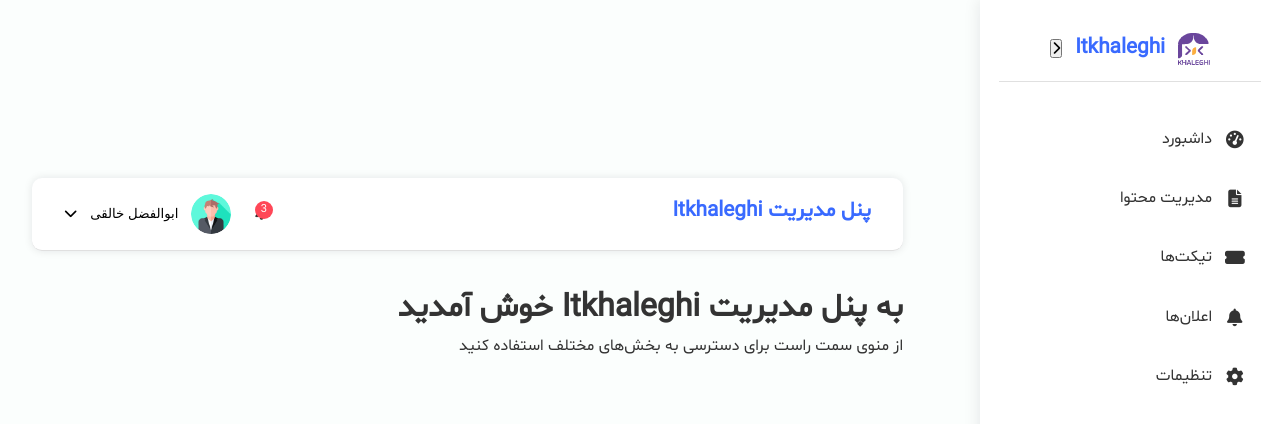
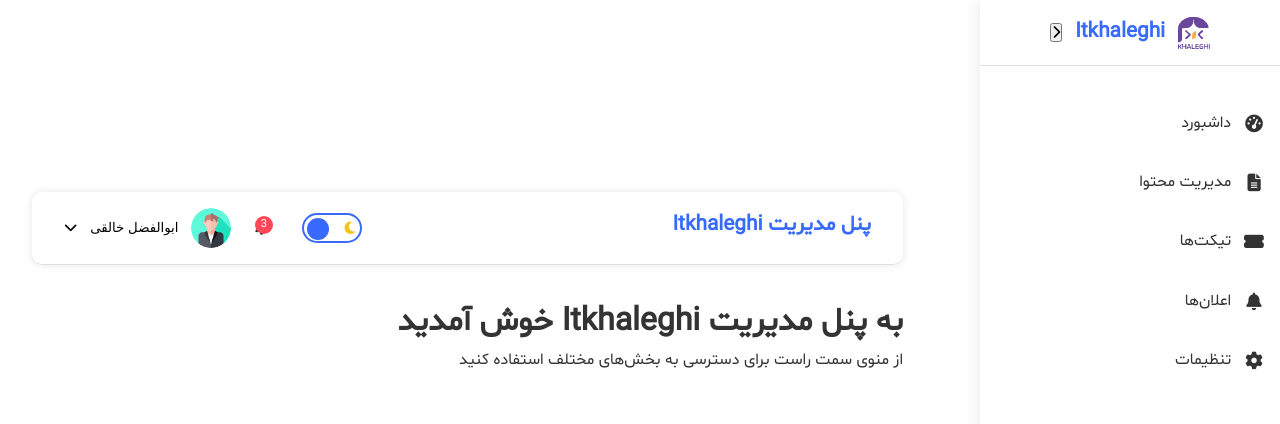
Before and after one commit to itKhaleghi/adminpanel, a plain HTML site: page index.html in a window 1280 px wide. Drawn offline with Linux system fonts and the light colour scheme; files whose address does not match are found by name.

Commit message:
edit darkmod

```diff
--- a/index.html
+++ b/index.html
@@ -80,6 +80,14 @@
             </div>
 
             <div class="navbar-left">
+                   <div class="theme-switcher">
+                    <input type="checkbox" id="theme-toggle" class="theme-toggle-checkbox">
+                    <label for="theme-toggle" class="theme-toggle-label">
+                        <span class="theme-toggle-ball"></span>
+                        <i class="fas fa-moon"></i>
+                        <i class="fas fa-sun"></i>
+                    </label>
+                </div>
                 <div class="notifications-dropdown">
                     <a href="notifications.html" class="notification-icon">
                         <i class="fas fa-bell"></i>
--- a/js/theme.js
+++ b/js/theme.js
@@ -1,77 +1,126 @@
-// تغییر حالت دارک/لایت
+/**
+ * سیستم مدیریت حالت تاریک/روشن
+ * نسخه 2.0 - دارای قابلیت‌های:
+ * - تغییر حالت با انیمیشن
+ * - ذخیره حالت در localStorage
+ * - پشتیبانی از اولویت سیستم
+ * - همگام‌سازی چند دکمه
+ * - مدیریت کلاس‌های مربوطه
+ */
+
 document.addEventListener('DOMContentLoaded', function() {
-    const themeToggle = document.querySelector('.theme-toggle');
+    // عناصر اصلی
+    const themeToggles = document.querySelectorAll('.theme-toggle-checkbox');
+    const darkTheme = document.getElementById('dark-theme');
     const body = document.body;
 
-    // بررسی حالت ذخیره شده در localStorage
-    const savedTheme = localStorage.getItem('theme') || 'light-mode';
-    body.classList.add(savedTheme);
+    // بررسی اولویت سیستم
+    const systemPrefersDark = window.matchMedia('(prefers-color-scheme: dark)').matches;
 
-    // تنظیم آیکون مناسب بر اساس حالت فعلی
-    if (savedTheme === 'dark-mode') {
-        document.querySelector('.dark-icon').style.display = 'none';
-        document.querySelector('.light-icon').style.display = 'block';
-    } else {
-        document.querySelector('.dark-icon').style.display = 'block';
-        document.querySelector('.light-icon').style.display = 'none';
+    // بررسی حالت ذخیره شده یا استفاده از اولویت سیستم
+    let savedTheme = localStorage.getItem('theme');
+
+    // اگر حالت ذخیره شده وجود نداشت از اولویت سیستم استفاده کن
+    if (!savedTheme) {
+        savedTheme = systemPrefersDark ? 'dark' : 'light';
+        localStorage.setItem('theme', savedTheme);
     }
 
-    // تغییر حالت با کلیک روی دکمه
-    if (themeToggle) {
-        themeToggle.addEventListener('click', function() {
-            body.classList.toggle('dark-mode');
-            body.classList.toggle('light-mode');
+    // اعمال حالت اولیه
+    if (savedTheme === 'dark') {
+        enableDarkMode(true);
+    } else {
+        enableLightMode(true);
+    }
 
-            // تغییر آیکون
-            const darkIcon = document.querySelector('.dark-icon');
-            const lightIcon = document.querySelector('.light-icon');
-
-            if (body.classList.contains('dark-mode')) {
-                darkIcon.style.display = 'none';
-                lightIcon.style.display = 'block';
-                localStorage.setItem('theme', 'dark-mode');
+    // رویداد تغییر برای تمام دکمه‌ها
+    themeToggles.forEach(toggle => {
+        toggle.addEventListener('change', function() {
+            if (this.checked) {
+                enableDarkMode();
             } else {
-                darkIcon.style.display = 'block';
-                lightIcon.style.display = 'none';
-                localStorage.setItem('theme', 'light-mode');
+                enableLightMode();
             }
         });
+    });
+
+    // نظارت بر تغییرات اولویت سیستم
+    window.matchMedia('(prefers-color-scheme: dark)').addEventListener('change', e => {
+        if (!localStorage.getItem('theme')) {
+            if (e.matches) {
+                enableDarkMode();
+            } else {
+                enableLightMode();
+            }
+        }
+    });
+
+    // فعال کردن حالت تاریک
+    function enableDarkMode(initialLoad = false) {
+        // اعمال تغییرات ظاهری
+        if (!initialLoad) {
+            document.documentElement.style.setProperty('--transition-time', '0.3s');
+            body.style.transition = 'background-color 0.3s ease';
+        }
+
+        darkTheme.disabled = false;
+        body.classList.add('dark-mode');
+        localStorage.setItem('theme', 'dark');
+
+        // به‌روزرسانی تمام دکمه‌ها
+        themeToggles.forEach(toggle => {
+            toggle.checked = true;
+        });
+
+        // انتشار رویداد سفارشی
+        document.dispatchEvent(new CustomEvent('themeChanged', { detail: 'dark' }));
     }
 
-    // منوی جمع‌شونده در دسکتاپ
-    const collapseBtn = document.querySelector('.collapse-btn');
-    const sidebar = document.querySelector('.sidebar');
-    const collapsedSidebar = document.querySelector('.collapsed-sidebar');
-    const mainContent = document.querySelector('.main-content');
+    // فعال کردن حالت روشن
+    function enableLightMode(initialLoad = false) {
+        // اعمال تغییرات ظاهری
+        if (!initialLoad) {
+            document.documentElement.style.setProperty('--transition-time', '0.3s');
+            body.style.transition = 'background-color 0.3s ease';
+        }
 
-    if (collapseBtn && sidebar && collapsedSidebar && mainContent) {
-        collapseBtn.addEventListener('click', function() {
-            sidebar.classList.toggle('collapsed');
-            collapsedSidebar.classList.toggle('active');
-            mainContent.classList.toggle('expanded');
+        darkTheme.disabled = true;
+        body.classList.remove('dark-mode');
+        localStorage.setItem('theme', 'light');
 
-            // تغییر آیکون
-            const icon = this.querySelector('i');
-            if (sidebar.classList.contains('collapsed')) {
-                icon.classList.remove('fa-chevron-right');
-                icon.classList.add('fa-chevron-left');
-            } else {
-                icon.classList.remove('fa-chevron-left');
-                icon.classList.add('fa-chevron-right');
-            }
-
-            // ذخیره حالت در localStorage
-            localStorage.setItem('sidebarCollapsed', sidebar.classList.contains('collapsed'));
+        // به‌روزرسانی تمام دکمه‌ها
+        themeToggles.forEach(toggle => {
+            toggle.checked = false;
         });
 
-        // بررسی حالت ذخیره شده
-        const isCollapsed = localStorage.getItem('sidebarCollapsed') === 'true';
-        if (isCollapsed) {
-            sidebar.classList.add('collapsed');
-            collapsedSidebar.classList.add('active');
-            mainContent.classList.add('expanded');
-            collapseBtn.querySelector('i').classList.remove('fa-chevron-right');
-            collapseBtn.querySelector('i').classList.add('fa-chevron-left');
+        // انتشار رویداد سفارشی
+        document.dispatchEvent(new CustomEvent('themeChanged', { detail: 'light' }));
+    }
+
+    // تابع کمکی برای تغییر سیستماتیک تم
+    window.changeTheme = function(theme) {
+        if (theme === 'dark') {
+            enableDarkMode();
+        } else if (theme === 'light') {
+            enableLightMode();
+        } else {
+            // حالت خودکار بر اساس اولویت سیستم
+            if (systemPrefersDark) {
+                enableDarkMode();
+            } else {
+                enableLightMode();
+            }
         }
-    }
+    };
+
+    // تابع کمکی برای دریافت حالت فعلی
+    window.getCurrentTheme = function() {
+        return body.classList.contains('dark-mode') ? 'dark' : 'light';
+    };
 });
+
+// رویداد سفارشی برای تغییر تم
+document.addEventListener('themeChanged', function(e) {
+    console.log('تم تغییر کرد به:', e.detail);
+    // اینجا می‌توانید کدهای دیگری که باید با تغییر تم اجرا شوند را اضافه کنید
+});
--- a/styles/style.css
+++ b/styles/style.css
@@ -2,7 +2,7 @@
     font-family: 'shabnam';
     src: url('../fonts/Shabnam.eot') format('eot');
     src: url('../fonts/Shabnam.ttf') format('truetype'),
-         url('../fonts/Shabnam.woff') format('woff');
+        url('../fonts/Shabnam.woff') format('woff');
     font-weight: normal;
     font-style: normal;
 }
@@ -23,6 +23,16 @@
     --color-success: #2ed573;
     --color-warning: #ffa502;
     --color-info: #1e90ff;
+    --color-bg: #ffffff;
+    --color-text: #333333;
+    --color-primary: #396aff;
+    --transition-time: 0s;
+}
+
+[data-theme="dark"] {
+    --color-bg: #1a202c;
+    --color-text: #f0f0f0;
+    --color-primary: #4f7cff;
 }
 
 * {
@@ -36,9 +46,11 @@
 
 body {
     font-family: 'shabnam', sans-serif;
-    background-color: var(--bg);
+    line-height: 1.6;
+    background-color: var(--color-bg);
     color: var(--color-text);
-    line-height: 1.6;
+    transition: background-color var(--transition-time) ease,
+        color var(--transition-time) ease;
 }
 
 /* دکمه همبرگر ثابت */
@@ -142,7 +154,6 @@
     top: 0;
     right: 0;
     bottom: 0;
-    padding: 1rem 1.2rem;
     background-color: white;
     box-shadow: var(--shadow);
     z-index: 100;
@@ -474,7 +485,8 @@
     border-collapse: collapse;
 }
 
-.data-table th, .data-table td {
+.data-table th,
+.data-table td {
     padding: 1rem;
     text-align: right;
     border-bottom: 1px solid var(--color-border);
@@ -638,9 +650,10 @@
     margin-top: 0.5rem;
 }
 
-.tree .collapsed + ul {
+.tree .collapsed+ul {
     display: block;
 }
+
 /* حالت نوار کنار  */
 .sidebar {
     width: 300px;
@@ -875,7 +888,8 @@
         grid-template-columns: 1fr 1fr;
     }
 
-    .data-table th, .data-table td {
+    .data-table th,
+    .data-table td {
         padding: 0.8rem;
         font-size: 0.9rem;
     }
@@ -908,7 +922,8 @@
     margin-bottom: 2rem;
 }
 
-.navbar-right, .navbar-left {
+.navbar-right,
+.navbar-left {
     display: flex;
     align-items: center;
     gap: 1.5rem;
@@ -1010,17 +1025,20 @@
     width: 20px;
     text-align: center;
 }
+
 header.overview-header {
     display: flex;
     justify-content: space-between;
     align-content: center;
     align-items: center;
 }
+
 .content-header {
     display: flex;
     justify-content: space-between;
     margin-bottom: 2rem;
 }
+
 /* استایل‌های حالت تاریک */
 body.dark-mode .main-header {
     background-color: #2d3748;
@@ -1047,6 +1065,7 @@
     background-color: #4a5568;
     color: white;
 }
+
 /* تنظیمات پشتیبان‌گیری */
 .backup-options {
     display: grid;
@@ -1106,13 +1125,84 @@
     color: var(--color-main);
 }
 
-/* حالت تاریک برای تنظیمات پشتیبان */
-body.dark-mode .backup-card,
-body.dark-mode .backup-schedule {
-    background: #2d3748;
-    border-color: #4a5568;
+/* استایل دکمه تغییر حالت */
+.theme-toggle {
+    background: none;
+    border: none;
+    cursor: pointer;
+    font-size: 1.2rem;
+    color: var(--color-text);
+    width: 40px;
+    height: 40px;
+    display: flex;
+    align-items: center;
+    justify-content: center;
+    border-radius: 50%;
+    transition: all 0.3s ease;
 }
 
-body.dark-mode .backup-card p {
-    color: #a0aec0;
+/* استایل دکمه تغییر حالت پیشرفته */
+/* استایل دکمه تغییر تم */
+.theme-switcher {
+  position: relative;
+  display: inline-block;
+  margin: 0 10px;
 }
+
+.theme-toggle-checkbox {
+  position: absolute;
+  opacity: 0;
+}
+
+.theme-toggle-label {
+  display: flex;
+  align-items: center;
+  justify-content: space-between;
+  cursor: pointer;
+  width: 60px;
+  height: 30px;
+  background: var(--color-bg);
+  border: 2px solid var(--color-primary);
+  border-radius: 50px;
+  position: relative;
+  transition: all 0.3s ease;
+}
+
+.theme-toggle-ball {
+  position: absolute;
+  top: 3px;
+  left: 3px;
+  width: 22px;
+  height: 22px;
+  background: var(--color-primary);
+  border-radius: 50%;
+  transition: transform 0.3s ease;
+  z-index: 2;
+}
+
+.theme-toggle-label i {
+  font-size: 14px;
+  padding: 0 5px;
+  transition: opacity 0.3s ease;
+}
+
+.theme-toggle-label .fa-moon {
+  color: #f1c40f;
+}
+
+.theme-toggle-label .fa-sun {
+  color: #f39c12;
+  opacity: 0;
+}
+
+.theme-toggle-checkbox:checked + .theme-toggle-label .theme-toggle-ball {
+  transform: translateX(28px);
+}
+
+.theme-toggle-checkbox:checked + .theme-toggle-label .fa-moon {
+  opacity: 0;
+}
+
+.theme-toggle-checkbox:checked + .theme-toggle-label .fa-sun {
+  opacity: 1;
+}
```
Also changed, not shown: content-management.html (+8 -0 lines), dashboard.html (+12 -8 lines).
